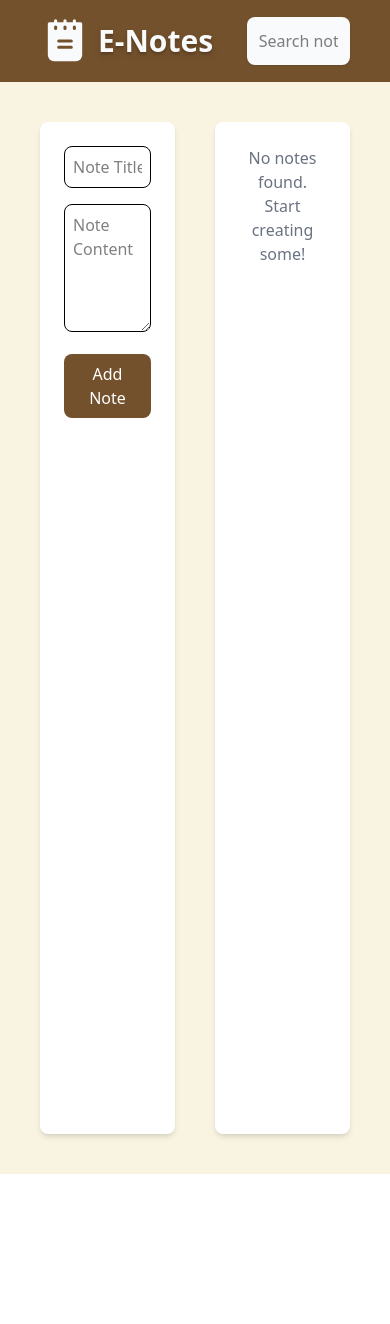
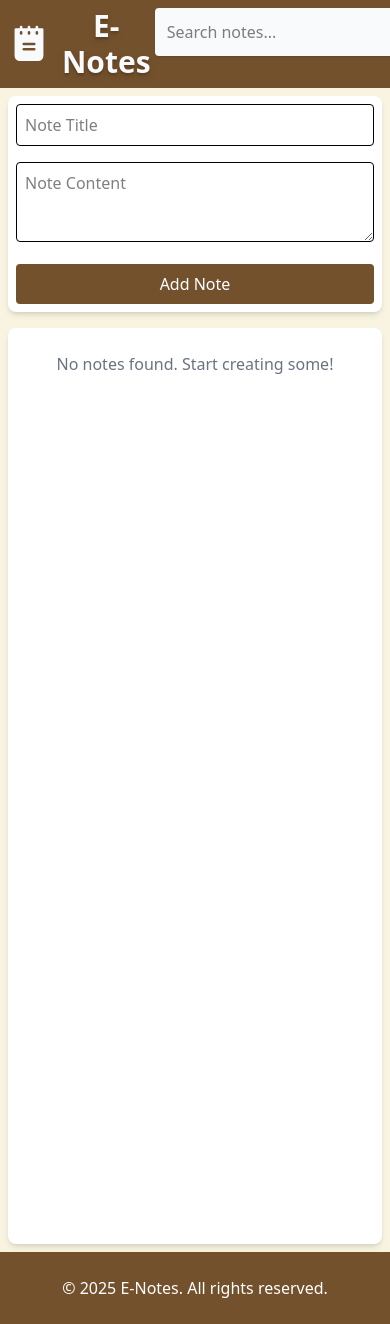
Before and after one commit to MoketeTyabekana/ai-projects, a React (Vite) app in the folder e-notes/: page / in a window 390 px wide. Before the commit the page ends 1174 px from the top, so only its background shows below. Built offline with nearby package versions, Linux system fonts and the light colour scheme.

Commit message:
Refactor App component layout and styling; enhance responsiveness, update form and search input styles, and add footer

```diff
--- a/e-notes/src/App.jsx
+++ b/e-notes/src/App.jsx
@@ -12,7 +12,7 @@ const Note = ({ note, editNote, deleteNote }) => {
 
   return (
     <div className="bg-white p-4 rounded-lg shadow-md flex flex-col items-center h-fit">
-      <div className="flex items-center justify-between w-full mb-4">
+      <div className="flex items-center justify-between w-full mb-4 gap-4">
         <PiNotepadFill
           className="inline-block mr-2 text-button-bg  rounded"
           size={50}
@@ -23,7 +23,7 @@ const Note = ({ note, editNote, deleteNote }) => {
         </div>
         <button
           onClick={() => editNote(note)}
-          className="px-3 py-1 bg-yellow-500 text-white rounded hover:bg-yellow-600"
+          className="px-3 py-1 bg-primary text-white rounded hover:bg-secondary"
         >
           <FaEdit size={20} />
         </button>
@@ -111,47 +111,47 @@ function App() {
   );
 
   return (
+    <main>
+      <section>
         <div className="bg-body-bg min-h-screen">
-      <nav className="bg-primary flex justify-between items-center px-10 py-4">
-        <h1 className="text-3xl font-bold text-center text-gray-50 flex justify-center items-center text-shadow-lg">
-          <PiNotepadFill className="inline-block mr-2" size={50} />
+          <nav className="bg-primary flex justify-between   md:items-center items-start md:px-10 md:py-4 p-2  w-full">
+            <h1 className="text-3xl  font-bold text-center text-gray-50 flex justify-center items-center text-shadow-lg">
+              <PiNotepadFill className="md:inline-block  mr-2" size={50} />
               E-Notes
             </h1>
             <input
               type="text"
               placeholder="Search notes..."
-          className="w-1/3 p-3  border rounded-lg outline-none border-none bg-gray-50  shadow-sm"
+              className="md:w-1/3 p-3  border rounded-sm outline-none border-none bg-gray-50  shadow-sm"
               value={searchTerm}
               onChange={(e) => setSearchTerm(e.target.value)}
             />
           </nav>
-
-      <div className=" grid grid-cols-2 p-10 gap-10">
+          <div className=" flex flex-col md:p-10 p-2 md:gap-10 gap-4">
             <form
               onSubmit={handleSubmit}
-          className="bg-white p-6 rounded-lg shadow-md"
+              className="bg-white md:p-6 p-2 rounded-lg shadow-md"
             >
               <input
                 type="text"
                 placeholder="Note Title"
-            className="w-full p-2 mb-4 border rounded-lg outline-none"
+                className="w-full p-2 mb-4 border rounded-sm outline-none"
                 value={title}
                 onChange={(e) => setTitle(e.target.value)}
               />
               <textarea
                 placeholder="Note Content"
-            className="w-full p-2 mb-4 border rounded-lg h-32"
+                className="w-full p-2 mb-4 border rounded-sm min-h-20 "
                 value={content}
                 onChange={(e) => setContent(e.target.value)}
               />
               <button
                 type="submit"
-            className="bg-primary hover:bg-secondary text-white px-6 py-2 rounded-lg w-full"
+                className="bg-primary hover:bg-secondary text-white px-6 py-2 rounded-sm md:w-1/5 w-full"
               >
                 {editId ? "Update Note" : "Add Note"}
               </button>
             </form>
-
             <div className="bg-white p-6 rounded-lg shadow-md ">
               {filteredNotes.length === 0 && (
                 <p className="text-center text-gray-500 ">
@@ -171,6 +171,16 @@ function App() {
             </div>
           </div>
         </div>
+      </section>
+
+      <footer>
+        <div className="bg-primary text-center p-6">
+          <p className="text-white">
+            &copy; {new Date().getFullYear()} E-Notes. All rights reserved.
+          </p>
+        </div>
+      </footer>
+    </main>
   );
 }
 
```
Lines whose indentation alone changed are shown as unchanged.
